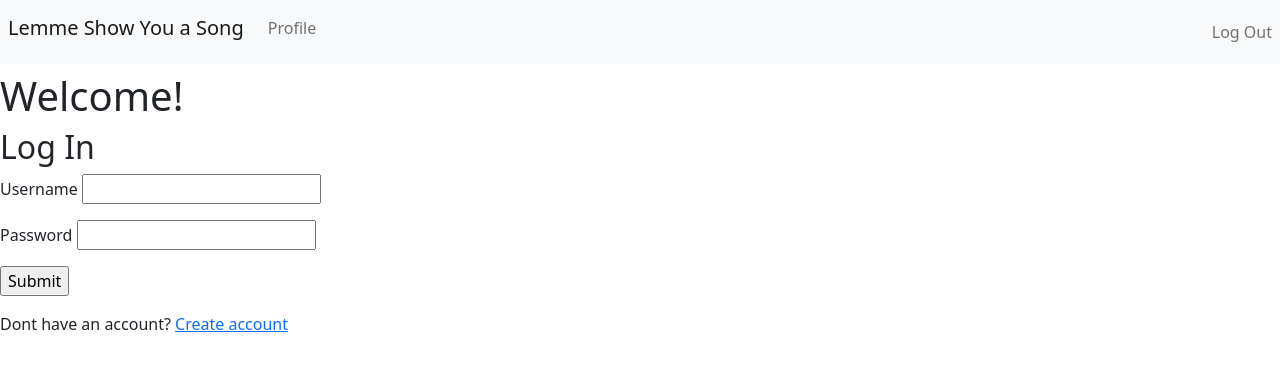
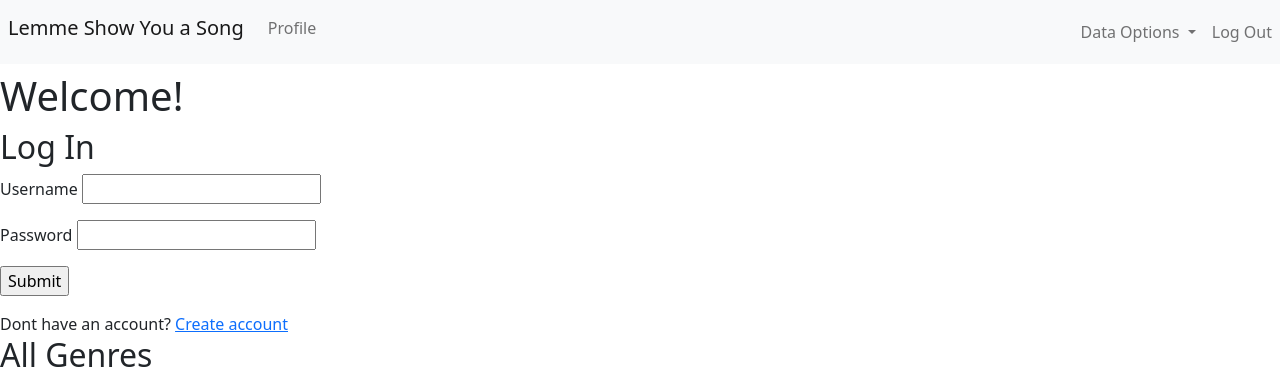
Before and after one commit to ecmcclain/HBProject, a Flask app: page / in a window 1280 px wide. Shown: the top 383 px of the page. Run offline with Flask 2, Linux system fonts and the light colour scheme; some libraries are stand-ins or nearby versions.

Commit message:
Added homepage data visualization, fixed Spotify data in the navbar, f fixed toggle public private

```diff
--- a/crud.py
+++ b/crud.py
@@ -26,9 +26,9 @@ def get_user_by_id(id):
 
     return user
 
-def create_track(title, artist, artist_id, spotify_track_id):
+def create_track(title, artist, artist_id, spotify_track_id, genre):
 
-    track = Track(title=title, artist=artist, artist_id=artist_id, spotify_track_id=spotify_track_id)
+    track = Track(title=title, artist=artist, artist_id=artist_id, spotify_track_id=spotify_track_id, genre=genre)
 
     return track
 
--- a/model.py
+++ b/model.py
@@ -72,6 +72,7 @@ class Track(db.Model):
     artist = db.Column(db.String)
     artist_id = db.Column(db.String)
     spotify_track_id = db.Column(db.String)
+    genre = db.Column(db.String)
 
     users = db.relationship('User', secondary='user_tracks', back_populates='tracks')
     playlists_shared = db.relationship('Playlist_Shared',secondary = 'shared_playlist_tracks', back_populates='tracks')
--- a/server.py
+++ b/server.py
@@ -41,7 +41,8 @@ def create_account():
     """Create a new user"""
     username = request.form.get('username')
     password = request.form.get('password')
-    explicit_content = bool(request.form.get('explicit_content'))
+    # explicit_content = bool(request.form.get('explicit_content'))
+    explicit_content = True
 
     #If the given username already exists, ask user to input a new username
     if crud.get_user_by_username(username.lower()) is not None:
@@ -111,6 +112,8 @@ def log_out():
         del session['current_user']
     if 'spotify_user_id' in session:
         del session['spotify_user_id']
+    if 'load_more' in session:
+        del session['load_more']
     flash("Logged out.")
     return redirect('/')
 
@@ -153,8 +156,14 @@ def create_solo_playlist():
                     title = track['name']
                     artist = track['artists'][0]['name']
                     artist_id = track['artists'][0]['id']
+                    temp = requests.get(track['artists'][0]['href'], headers=headers)
+                    artist_temp = temp.json()
+                    if artist_temp['genres'] != []:
+                        genre = artist_temp['genres'][0]
+                    else:
+                        genre = None
 
-                    new_track = crud.create_track(title, artist, artist_id, track_id)
+                    new_track = crud.create_track(title, artist, artist_id, track_id, genre)
                     db.session.add(new_track)
                     db.session.commit()
 
@@ -214,8 +223,13 @@ def create_shared_playlist(other_id):
                         title = track['name']
                         artist = track['artists'][0]['name']
                         artist_id = track['artists'][0]['id']
-
-                        new_track = crud.create_track(title, artist, artist_id, track_id)
+                        temp = requests.get(track['artists'][0]['href'], headers=headers)
+                        artist_temp = temp.json()
+                        if artist_temp['genres'] != []:
+                            genre = artist_temp['genres'][0]
+                        else:
+                            genre = None
+                        new_track = crud.create_track(title, artist, artist_id, track_id, genre)
                         db.session.add(new_track)
                         db.session.commit()
 
@@ -384,13 +398,50 @@ def make_public():
         playlist_shared = True
         playlist= crud.get_shared_playlist_by_id(playlist_id)
 
-    if playlist.public:
+    if not playlist.public:
+        playlist.public = True
+    else:
         playlist.public = False
-    playlist.public = True
+    db.session.commit()
 
     if playlist_shared:
         return redirect(f'/view_shared_playlist{playlist_id}')
     return redirect(f'/view_solo_playlist/{playlist_id}')
+
+@app.route('/load_more')
+def load_more():
+
+    if 'current_user' in session:
+        session["load_more"] = True
+        return redirect('/authorize')
+    else:
+        flash('Please log in to access data options.')
+        return redirect('/')
+
+@app.route('/get_genres.json')
+def get_genres():
+    all_tracks = crud.return_all_tracks()
+
+    genres = {}
+    for track in all_tracks:
+        genre = track.genre
+        genres[f'{genre}'] = genres.get(f'{genre}', 0) +1
+
+    def filter_smallest(pair ):
+        key,value = pair
+        if value < 4:
+            return False
+        else:
+            return True
+
+    genres = dict(filter(filter_smallest, genres.items()))
+
+    all_genres = []
+    all_genres.append({'name': list(genres.keys()),
+                        'count': list(genres.values())})
+    print(all_genres)
+    print("should see graph")
+    return jsonify({'data': all_genres})
 
 
 
@@ -399,6 +450,10 @@ def make_public():
 @app.route('/authorize')
 def authorize():
     """Complete Spotify's OAuth for the user"""
+
+    if 'current_user' not in session and 'created_user_id' not in session:
+        flash('Please log in to access data options.')
+        return redirect('/')
 
     scope = 'user-read-private user-read-email playlist-read-private user-library-read user-top-read streaming user-modify-playback-state playlist-modify-public playlist-modify-private'
 
@@ -472,9 +527,11 @@ def get_user_data():
         response = requests.get(top_tracks_url, headers=headers)
         top_tracks = response.json()
 
-        top_tracks_url = top_tracks['next']
-        print(top_tracks['total'])
-        top_tracks_url=None
+        if "load_more" in session or len(created_user.tracks) > 20:
+            top_tracks_url = top_tracks['next']
+            print(top_tracks['total'])
+        else:
+            top_tracks_url=None
 
         #Get all the tracks off of each of the user's shared tracks
         items = top_tracks["items"]
@@ -483,9 +540,15 @@ def get_user_data():
             artist = track['artists'][0]['name']
             artist_id = track['artists'][0]['id']
             spotify_track_id = track['id']
+            temp = requests.get(track['artists'][0]['href'], headers=headers)
+            artist_temp = temp.json()
+            if artist_temp['genres'] != []:
+                genre = artist_temp['genres'][0]
+            else:
+                genre = None
             if crud.get_track_by_spotify_id(spotify_track_id) is None:
                 print(crud.get_track_by_spotify_id(spotify_track_id))
-                new_track = crud.create_track(title, artist, artist_id, spotify_track_id)
+                new_track = crud.create_track(title, artist, artist_id, spotify_track_id, genre)
                 db.session.add(new_track)
                 db.session.commit()
                 new_user_track = crud.create_user_track(created_user,new_track,listened_to=True)
--- a/templates/base.html
+++ b/templates/base.html
@@ -44,6 +44,25 @@
           </li>
         </ul>
         <ul class="navbar-nav d-flex">
+          <li class="nav-item dropdown">
+            <a
+            class="nav-link dropdown-toggle"
+            href="#"
+            id="navbarDropdown"
+            role="button"
+            data-bs-toggle="dropdown"
+            aria-haspopup="true"
+            aria-expanded="true"
+            >
+              Data Options
+            </a>
+            <ul class="dropdown-menu" aria-labelledby="navbarDropdown">
+              <li><a class="dropdown-item" href='/authorize'>Refresh Spotify Data</a></li>
+              <li><button type="button" class="dropdown-item" data-bs-toggle="modal" data-bs-target="#load_more">
+                Load More Spotify Data
+              </button></li>
+            </ul>
+          </li>
           <li class="nav-item">
             <a class="nav-link" href="/log_out">Log Out</a>
           </li>
@@ -54,6 +73,25 @@
     <br>
     <br>
 
+    <div class="modal" tabindex="-1" id="load_more" style="display: none;">
+      <div class="modal-dialog">
+        <div class="modal-content">
+          <div class="modal-header">
+            <h5 class="modal-title">Load More Data</h5>
+            <button type="button" class="btn-close" data-bs-dismiss="modal" aria-label="Close"></button>
+          </div>
+          <div class="modal-body">
+            <p>Please note, it will take about 3 minutes to load more data from Spotify.</p>
+          </div>
+          <div class="modal-footer">
+            <form action = '/load_more'>
+              <button type="submit" class="btn btn-primary">Continue</button>
+          </form>
+          </div>
+        </div>
+      </div>
+    </div>
+
 
     {% for msg in get_flashed_messages() %}
       <p class="flash-msg">
@@ -61,7 +99,9 @@
       </p>
     {% endfor %}
 
-    {% block body %}{% endblock %}
+    {% block body %}
+
+    {% endblock %}
 
     {% block after_body %}{% endblock %}
 
--- a/templates/homepage.html
+++ b/templates/homepage.html
@@ -1,5 +1,10 @@
 {% extends 'base.html' %}
 {% block title %}TEMP TITLE{% endblock %}
+
+{% block head %}
+  {# ChartJS #}
+  <script src="https://cdn.jsdelivr.net/npm/chart.js@3.5.1/dist/chart.min.js"></script>
+{% endblock %}
 
 {% block body %}
   <h1>Welcome!</h1>
@@ -21,4 +26,14 @@
   Dont have an account?
   <a href='/users'>Create account</a>
 
+  <div id="site-content">
+    <h2>All Genres</h2>
+    <canvas id="all_genres"></canvas>
+  </div>
+
+
 {% endblock %}
+
+{% block js %}
+  <script src="/static/genres.js"></script>
+{% endblock %}
--- a/templates/user_profile.html
+++ b/templates/user_profile.html
@@ -135,7 +135,9 @@
             <div class="accordion-body">
               <ol>
               {% for track in user.tracks %}
+                {% if loop.index < 21 %}
                 <li>{{ track.title }}, {{ track.artist }}</li>
+                {% endif %}
               {% endfor %}
             </ol>
              </div>
@@ -145,9 +147,6 @@
     </div>
 
     <br>
-
-    <a href='/authorize'>Refresh Spotify data?</a>
-
     <br>
     <br>
 
```
Also changed, not shown: seed_database.py (+2 -32 lines), templates/new_user.html (+0 -8 lines), templates/playlist.html (+7 -0 lines).
